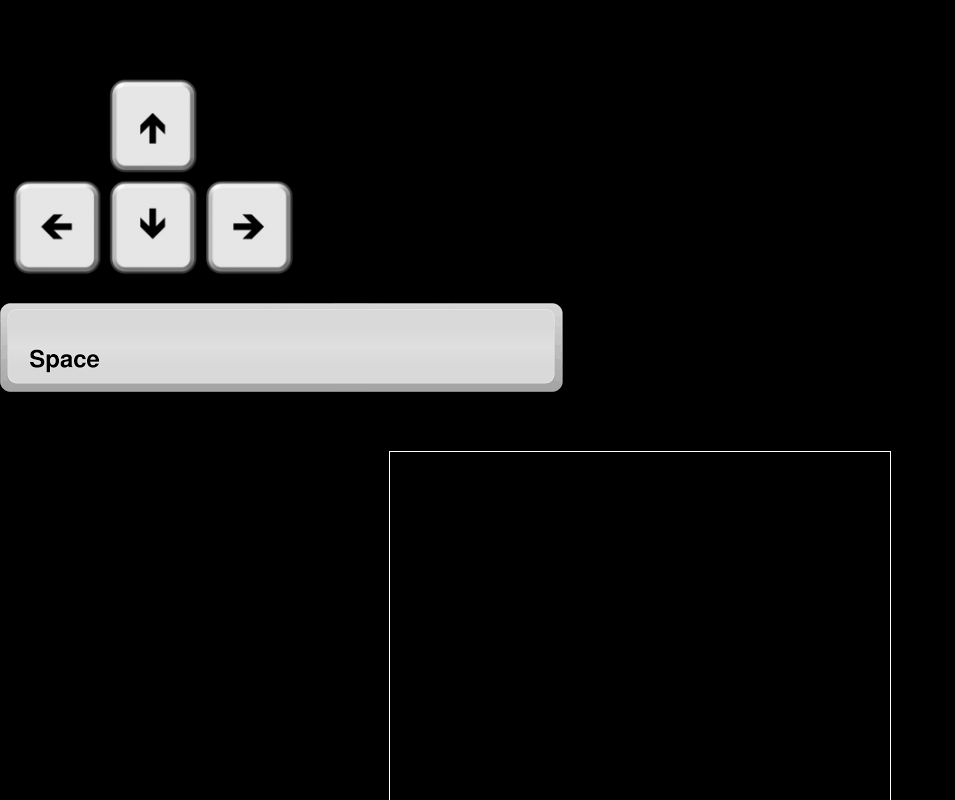
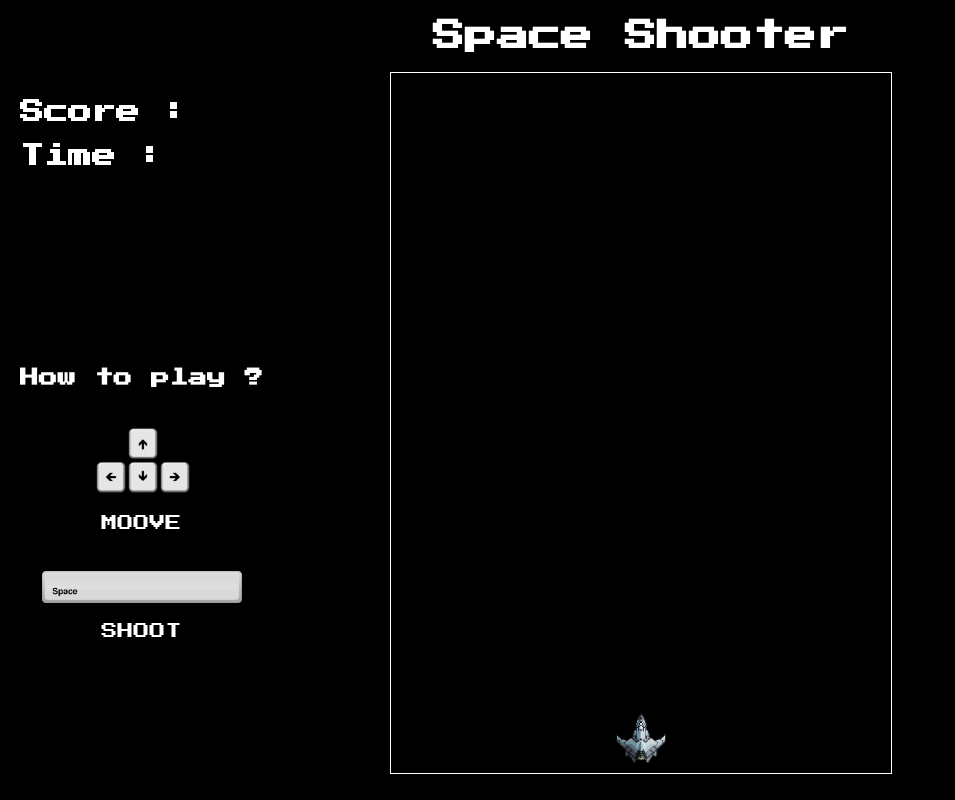
Before and after one commit to nizukameha/space-shooter, a website with bundled scripts: page public/index.html in a window 1280 px wide. Shown: the top 800 px of the page, without its empty margins (0-955 px from the left). Built offline with nearby package versions, Linux system fonts and the light colour scheme.

Commit message:
position, font-family, dimension

```diff
--- a/public/style.css
+++ b/public/style.css
@@ -1,6 +1,8 @@
 * {
     padding: 0;
     margin: 0;
+    font-family: 'Press Start 2P', cursive;
+    color: white;
 }
 body {
     background-color: rgb(0, 0, 0);
@@ -14,3 +16,45 @@ canvas {
 #ship {
     display: none;
 }
+.container {
+    display: flex;
+}
+.container-infos {
+    position: absolute;
+}
+.container-canva h1 {
+    width: 97vw;
+    display: flex;
+    justify-content: center;
+    align-items: center;
+    margin: 20px;
+}
+.container-infos {
+    margin-top: 10vh;
+}
+.container-infos h2, .container-infos p, #arrow-key {
+    margin: 20px;
+}
+.container-infos h3 {
+    margin: 200px 20px 20px 20px;
+}
+#arrow-key {
+    width: 100px;
+    height: auto;
+    margin: 0;
+}
+#space-key {
+    width: 200px;
+    height: auto;
+}
+.controls {
+    display: flex;
+    flex-direction: column;
+    align-items: center;
+    margin-top: 20px;
+}
+.container-controls {
+    display: flex;
+    flex-direction: column;
+    align-items: center;
+}
```
